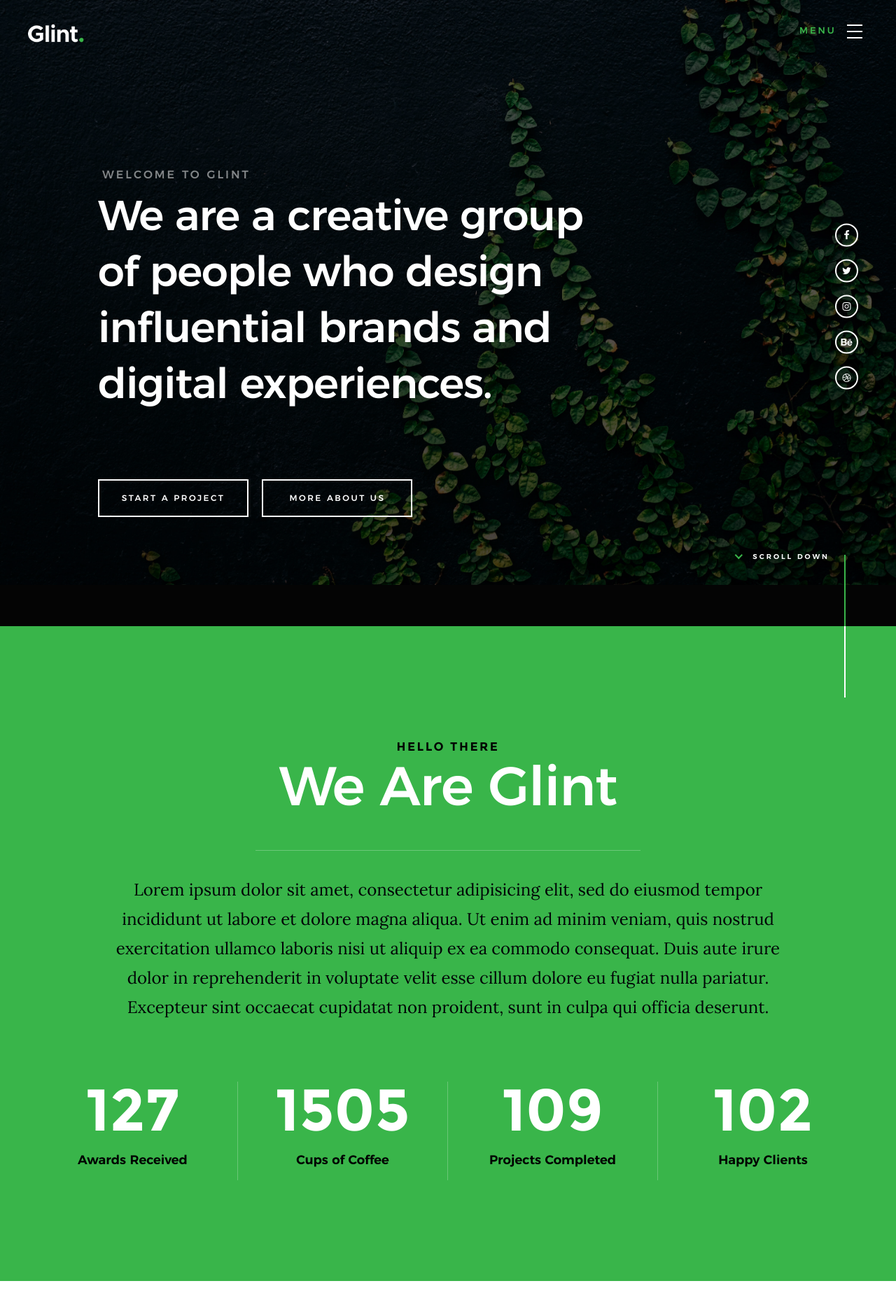
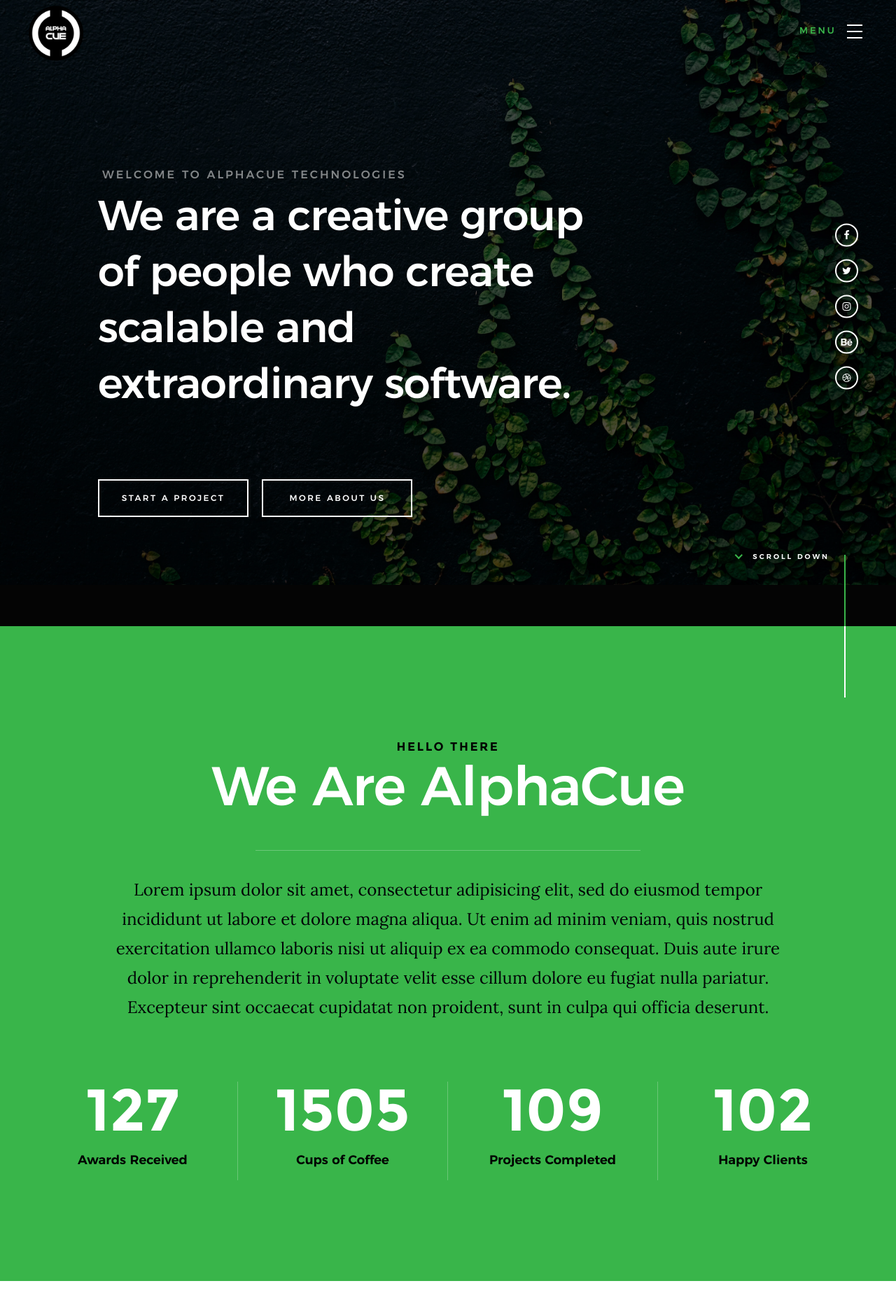
Before and after one commit to ahxagent007/alphacuetech, a Django app: template templates/Home/index.html in a window 1280 px wide. Shown: the top 1871 px of the page at 70% size. Run offline with Django 4.2, Linux system fonts and the light colour scheme; the template is opened without the code that fills it, so the values that code supplies are empty; some web fonts are replaced.

Commit message:
Template running and changed some data

```diff
--- a/Home/views.py
+++ b/Home/views.py
@@ -5,4 +5,5 @@
 # Create your views here.
 
 def Home(request):
-    return HttpResponse("HELLO")
+    context = {}
+    return render(request, 'Home/index.html', context=context)
--- a/templates/Home/index.html
+++ b/templates/Home/index.html
@@ -11,7 +11,7 @@
     <!--- basic page needs
     ================================================== -->
     <meta charset="utf-8">
-    <title>Glint</title>
+    <title>AlphaCue Technologies</title>
     <meta name="description" content="">
     <meta name="author" content="">
 
@@ -108,13 +108,13 @@
 
             <div class="row home-content__main">
 
-                <h3>Welcome to Glint</h3>
+                <h3>Welcome to AlphaCue Technologies</h3>
 
                 <h1>
                     We are a creative group <br>
-                    of people who design <br>
-                    influential brands and <br>
-                    digital experiences.
+                    of people who create <br>
+                    scalable and <br>
+                    extraordinary software.
                 </h1>
 
                 <div class="home-content__buttons">
@@ -168,7 +168,7 @@
         <div class="row section-header has-bottom-sep" data-aos="fade-up">
             <div class="col-full">
                 <h3 class="subhead subhead--dark">Hello There</h3>
-                <h1 class="display-1 display-1--light">We Are Glint</h1>
+                <h1 class="display-1 display-1--light">We Are AlphaCue</h1>
             </div>
         </div> <!-- end section-header -->
 
@@ -224,7 +224,7 @@
                     <i class="icon-paint-brush"></i>
                 </div>
                 <div class="service-text">
-                    <h3 class="h2">Brand Identity</h3>
+                    <h3 class="h2">Software Development</h3>
                     <p>Nemo cupiditate ab quibusdam quaerat impedit magni. Earum suscipit ipsum laudantium.
                     Quo delectus est. Maiores voluptas ab sit natus veritatis ut. Debitis nulla cumque veritatis.
                     Sunt suscipit voluptas ipsa in tempora esse soluta sint.
@@ -250,7 +250,7 @@
                     <i class="icon-megaphone"></i>
                 </div>
                 <div class="service-text">
-                    <h3 class="h2">Marketing</h3>
+                    <h3 class="h2">App Development</h3>
                     <p>Nemo cupiditate ab quibusdam quaerat impedit magni. Earum suscipit ipsum laudantium.
                     Quo delectus est. Maiores voluptas ab sit natus veritatis ut. Debitis nulla cumque veritatis.
                     Sunt suscipit voluptas ipsa in tempora esse soluta sint.
@@ -276,7 +276,7 @@
                     <i class="icon-cube"></i>
                 </div>
                 <div class="service-text">
-                    <h3 class="h2">Packaging Design</h3>
+                    <h3 class="h2">Interior Design</h3>
                     <p>Nemo cupiditate ab quibusdam quaerat impedit magni. Earum suscipit ipsum laudantium.
                     Quo delectus est. Maiores voluptas ab sit natus veritatis ut. Debitis nulla cumque veritatis.
                     Sunt suscipit voluptas ipsa in tempora esse soluta sint.
@@ -324,8 +324,8 @@
 
                             <div class="item-folio__thumb">
                                 <a href="{% static 'images/portfolio/gallery/g-shutterbug.jpg' %}" class="thumb-link" title="Shutterbug" data-size="1050x700">
-                                    <img src="{% static 'images/portfolio/lady-shutterbug.jpg' %}"
-                                         srcset="{% static 'images/portfolio/lady-shutterbug.jpg 1x' %}, {% static 'images/portfolio/lady-shutterbug@2x.jpg 2x' %}" alt="">
+                                    <img src="{% static 'images/portfolio/lady-shutterbug.jpg' %}">
+                                         <!--srcset="{% static 'images/portfolio/lady-shutterbug.jpg 1x' %}, {% static 'images/portfolio/lady-shutterbug@2x.jpg 2x' %}" alt="">-->
                                 </a>
                             </div>
 
@@ -354,8 +354,8 @@
 
                             <div class="item-folio__thumb">
                                 <a href="{% static 'images/portfolio/gallery/g-woodcraft.jpg' %}" class="thumb-link" title="Woodcraft" data-size="1050x700">
-                                    <img src="{% static 'images/portfolio/woodcraft.jpg' %}"
-                                         srcset="{% static 'images/portfolio/woodcraft.jpg 1x' %}, {% static 'images/portfolio/woodcraft@2x.jpg 2x' %}" alt="">
+                                    <img src="{% static 'images/portfolio/woodcraft.jpg' %}">
+                                         <!--srcset="{% static 'images/portfolio/woodcraft.jpg 1x' %}, {% static 'images/portfolio/woodcraft@2x.jpg 2x' %}" alt=""> -->
                                 </a>
                             </div>
 
@@ -384,8 +384,8 @@
 
                             <div class="item-folio__thumb">
                                 <a href="{% static 'images/portfolio/gallery/g-beetle.jpg ' %}" class="thumb-link" title="The Beetle Car" data-size="1050x700">
-                                    <img src="{% static 'images/portfolio/the-beetle.jpg' %}"
-                                         srcset="{% static 'images/portfolio/the-beetle.jpg 1x' %}, {% static 'images/portfolio/the-beetle@2x.jpg 2x' %}" alt="">
+                                    <img src="{% static 'images/portfolio/the-beetle.jpg' %}">
+                                         <!--srcset="{% static 'images/portfolio/the-beetle.jpg 1x' %}, {% static 'images/portfolio/the-beetle@2x.jpg 2x' %}" alt="">-->
                                 </a>
                             </div>
 
@@ -414,8 +414,8 @@
 
                             <div class="item-folio__thumb">
                                 <a href="{% static 'images/portfolio/gallery/g-grow-green.jpg' %}" class="thumb-link" title="Grow Green" data-size="1050x700">
-                                    <img src="{% static 'images/portfolio/grow-green.jpg' %}"
-                                         srcset="{% static 'images/portfolio/grow-green.jpg 1x' %}, {% static 'images/portfolio/grow-green@2x.jpg 2x' %}" alt="">
+                                    <img src="{% static 'images/portfolio/grow-green.jpg' %}">
+                                         <!--srcset="{% static 'images/portfolio/grow-green.jpg 1x' %}, {% static 'images/portfolio/grow-green@2x.jpg 2x' %}" alt="">-->
                                 </a>
                             </div>
 
@@ -444,8 +444,8 @@
 
                             <div class="item-folio__thumb">
                                 <a href="{% static 'images/portfolio/gallery/g-guitarist.jpg' %}" class="thumb-link" title="Guitarist" data-size="1050x700">
-                                    <img src="{% static 'images/portfolio/guitarist.jpg' %}"
-                                         srcset="{% static 'images/portfolio/guitarist.jpg 1x' %}, {% static 'images/portfolio/guitarist@2x.jpg 2x' %}" alt="">
+                                    <img src="{% static 'images/portfolio/guitarist.jpg' %}">
+                                        <!-- srcset="{% static 'images/portfolio/guitarist.jpg 1x' %}, {% static 'images/portfolio/guitarist@2x.jpg 2x' %}"alt="">-->
                                 </a>
                             </div>
 
@@ -474,8 +474,8 @@
 
                             <div class="item-folio__thumb">
                                 <a href="{% static 'images/portfolio/gallery/g-palmeira.jpg' %}" class="thumb-link" title="Palmeira" data-size="1050x700">
-                                    <img src="{% static 'images/portfolio/palmeira.jpg' %}"
-                                         srcset="{% static 'images/portfolio/palmeira.jpg 1x' %}, {% static 'images/portfolio/palmeira@2x.jpg 2x' %}" alt="">
+                                    <img src="{% static 'images/portfolio/palmeira.jpg' %}">
+                                         <!--srcset="{% static 'images/portfolio/palmeira.jpg 1x' %}, {% static 'images/portfolio/palmeira@2x.jpg 2x' %}" alt="">-->
                                 </a>
                             </div>
 
@@ -513,7 +513,7 @@
         <div class="row section-header" data-aos="fade-up">
             <div class="col-full">
                 <h3 class="subhead">Our Clients</h3>
-                <h1 class="display-2">Glint has been honored to
+                <h1 class="display-2">AlphaCue has been honored to
                 partner up with these clients</h1>
             </div>
         </div> <!-- end section-header -->
@@ -740,7 +740,7 @@
 
             <div class="col-twelve">
                 <div class="copyright">
-                    <span>© Copyright Glint 2017</span>
+                    <span>© Copyright AlphaCue 2022</span>
                     <span>Site Template by <a href="https://www.colorlib.com/">Colorlib</a></span>
                 </div>
 
```
Also changed, not shown: static/images/logo-footer.png, static/images/logo.png.
